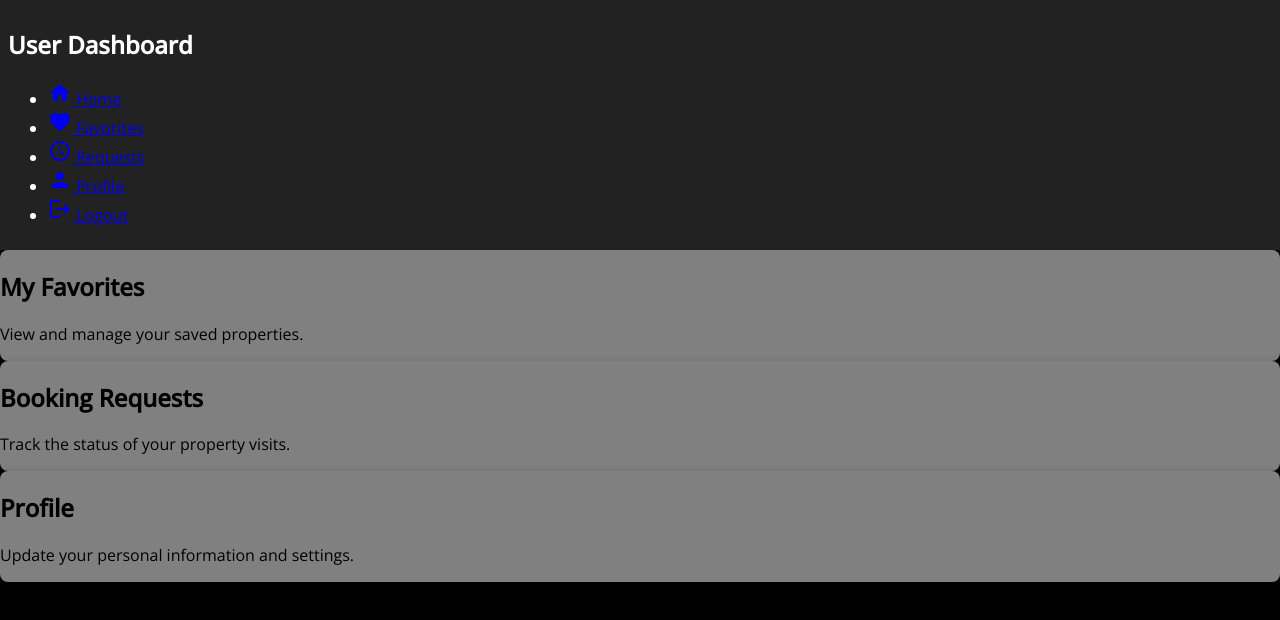
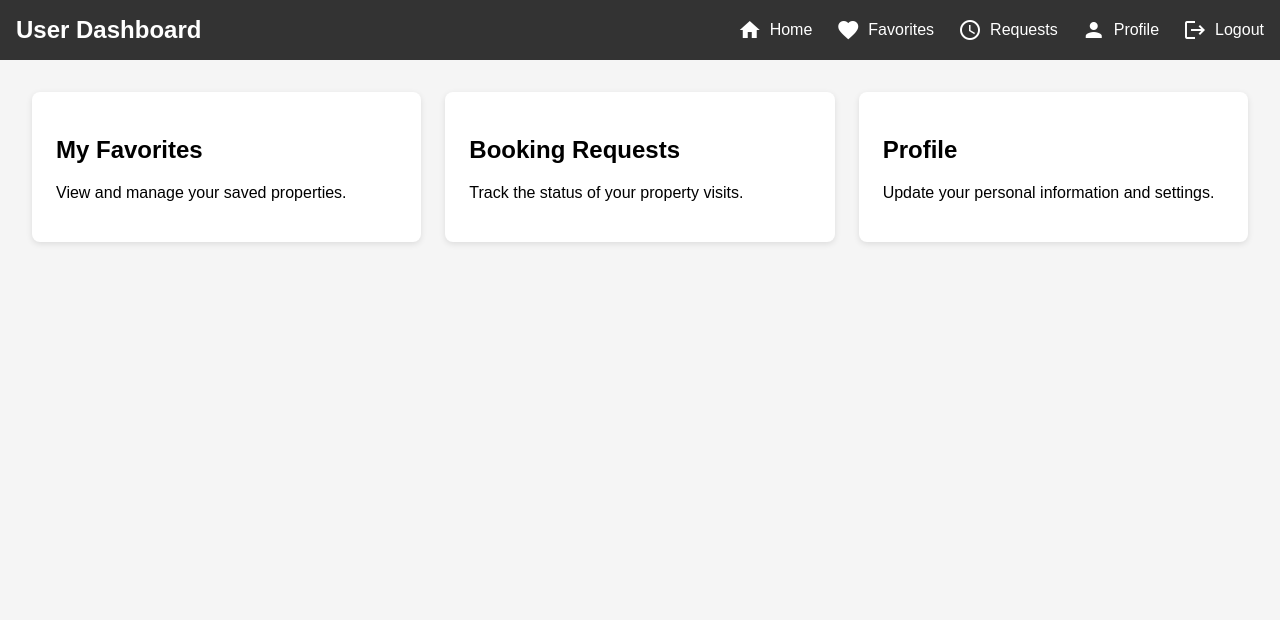
Before and after one commit to OladapoAdu/Conai-Homes, a plain HTML site: page user.html in a window 1280 px wide. Drawn offline with nearby package versions, Linux system fonts and the light colour scheme; files that its build step writes are made by us from their sources.

Commit message:
Attempted fix on listing.

```diff
--- /dev/null
+++ b/css/user.css
@@ -0,0 +1,59 @@
+body {
+  margin: 0;
+  font-family: Arial, sans-serif;
+  background: #f5f5f5;
+}
+
+.navbar {
+  background: #333;
+  color: white;
+  padding: 1rem;
+  display: flex;
+  align-items: center;
+  justify-content: space-between;
+}
+
+.navbar h1 {
+  margin: 0;
+}
+
+.navbar ul {
+  list-style: none;
+  display: flex;
+  margin: 0;
+  padding: 0;
+}
+
+.navbar li {
+  margin-left: 1.5rem;
+}
+
+.navbar a {
+  text-decoration: none;
+  color: white;
+  display: flex;
+  align-items: center;
+  transition: border-bottom 0.3s ease;
+}
+
+.navbar a:hover {
+  border-bottom: 2px solid #fff;
+}
+
+.material-icons {
+  margin-right: 0.5rem;
+}
+
+.dashboard {
+  padding: 2rem;
+  display: grid;
+  gap: 1.5rem;
+  grid-template-columns: repeat(auto-fit, minmax(250px, 1fr));
+}
+
+.card {
+  background: white;
+  padding: 1.5rem;
+  border-radius: 8px;
+  box-shadow: 0 2px 6px rgba(0,0,0,0.1);
+}
--- a/user.html
+++ b/user.html
@@ -4,7 +4,7 @@
   <meta charset="UTF-8">
   <meta name="viewport" content="width=device-width, initial-scale=1.0">
   <title>User Dashboard</title>
-  <link rel="stylesheet" href="styles.css">
+  <link rel="stylesheet" href="css/user.css">
   <link href="https://fonts.googleapis.com/icon?family=Material+Icons" rel="stylesheet">
 </head>
 <body>
```
Also changed, not shown: listings.html (+1 -3 lines).
